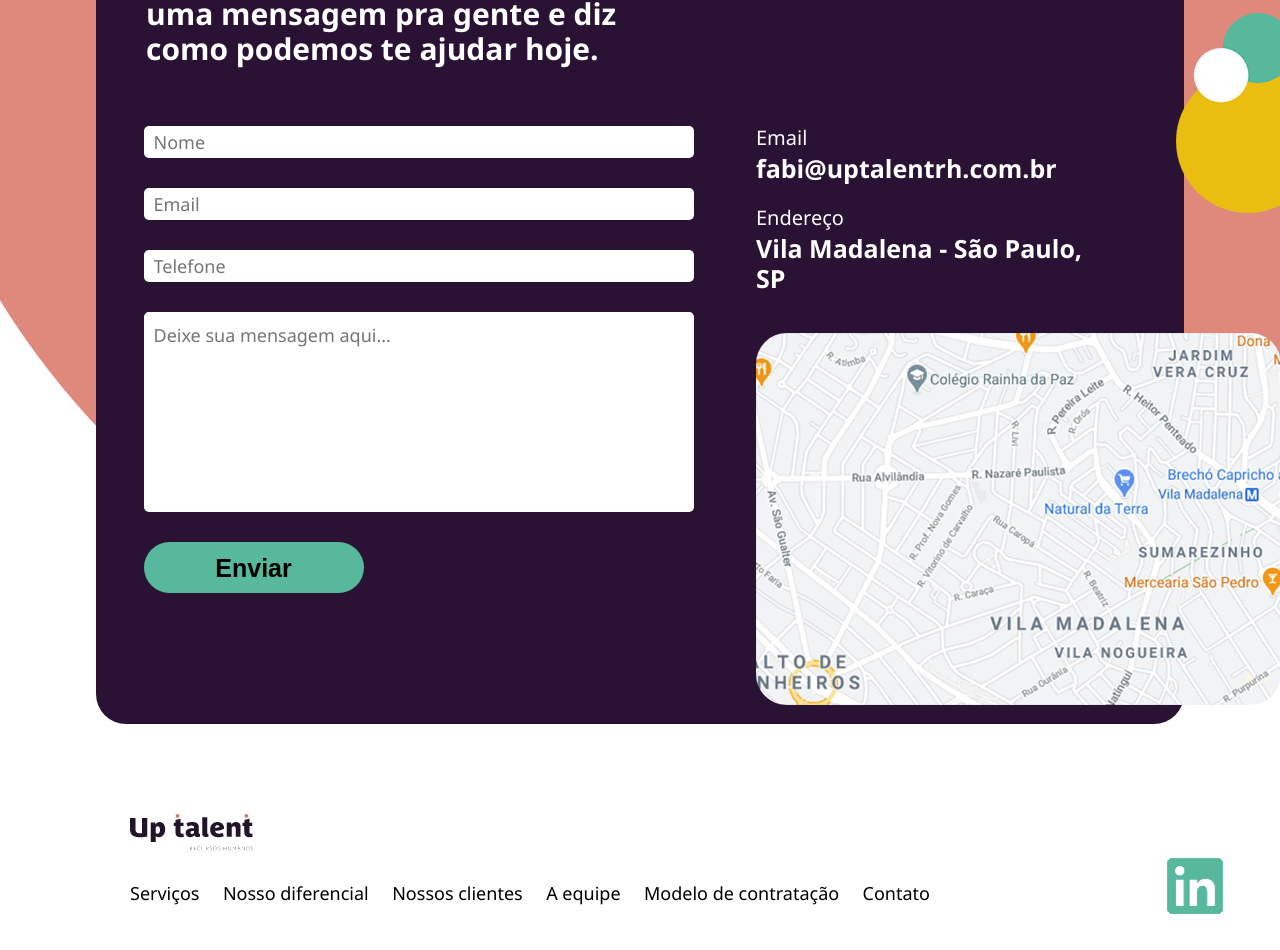
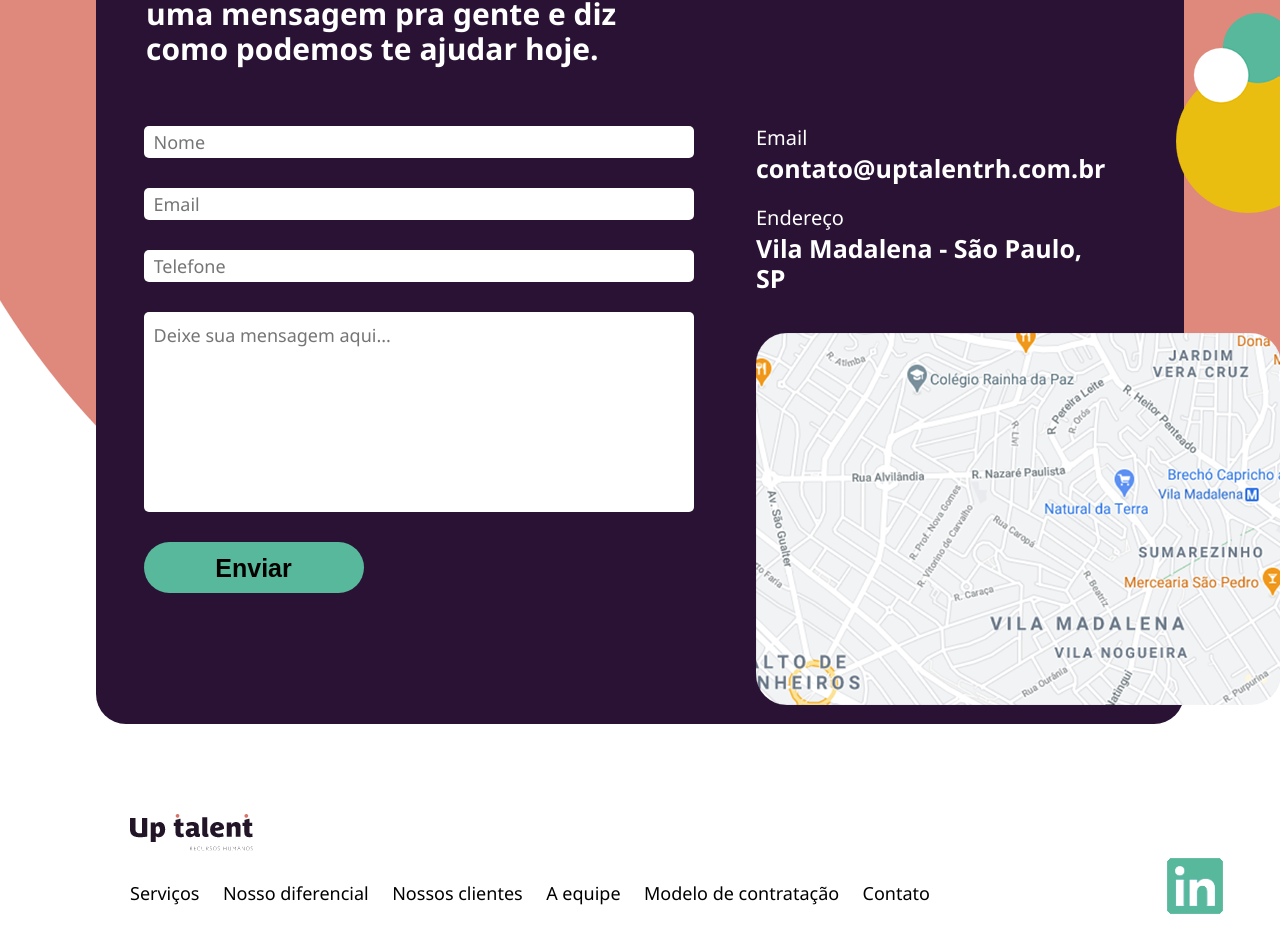
Before and after one commit to glhermepaiva/lp_uptalent, a Next.js app: page / in a window 1280 px wide. Shown: the part 4740-5690 px from the top of the page. Built offline with nearby package versions, Linux system fonts and the light colour scheme.

Commit message:
Trocado email de fabi para contato

```diff
--- a/src/pages/index.js
+++ b/src/pages/index.js
@@ -231,7 +231,7 @@ const onSubmit = async (e) => {
           <div className={styles.imgBall3}></div>
           <div className={styles.infosContato}>
             <div className={styles.emailtituloContato}>Email</div>
-            <div className={styles.emailendContato}>fabi@uptalentrh.com.br</div>
+            <div className={styles.emailendContato}>contato@uptalentrh.com.br</div>
             <div className={styles.endtituloContato}>Endereço</div>
             <div className={styles.enderecoContato}>Vila Madalena - São Paulo, SP
             </div>
--- a/src/styles/index.module.css
+++ b/src/styles/index.module.css
@@ -644,7 +644,7 @@
     position: absolute;
     z-index: 0;
     overflow: hidden;
-    margin: -50px 0 0 280px;
+    margin: -75px 0 0 280px;
     transform: rotate(280deg);
 }
 
```
